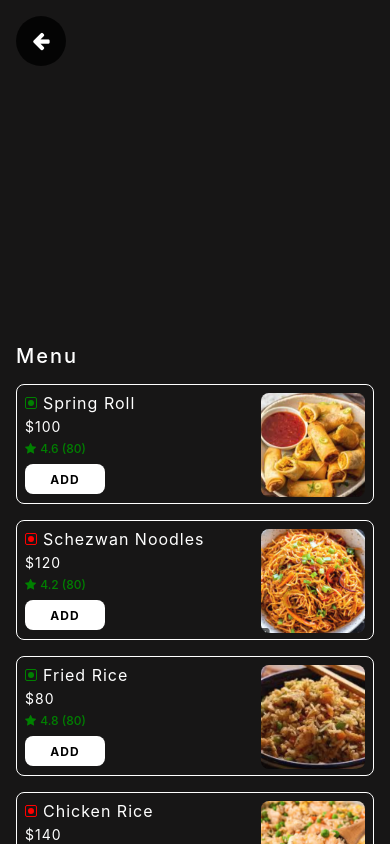
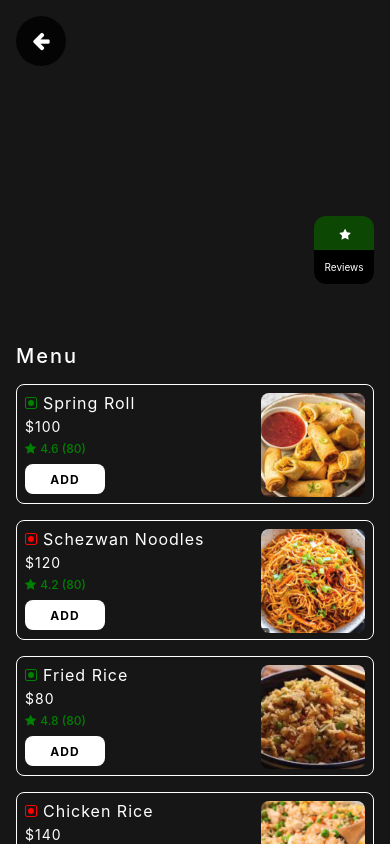
Before and after one commit to rishabh-080895/restaurantApp, a React Native app: screen /details in a window 390 px wide. Built offline with nearby package versions, Linux system fonts and the light colour scheme.

Commit message:
project completion and ready for submission

```diff
--- a/App.tsx
+++ b/App.tsx
@@ -11,7 +11,7 @@ const Stack = createNativeStackNavigator();
 
 function App(): React.JSX.Element {
   return (
-    <SafeAreaView style={{flex: 1}}>
+    <SafeAreaView style={{flex: 1, backgroundColor: '#171616'}}>
       <NavigationContainer>
         <Stack.Navigator screenOptions={{headerShown: false}}>
           <Stack.Screen name="listing" component={RestaurantListing} />
--- a/src/component/Cart.tsx
+++ b/src/component/Cart.tsx
@@ -7,6 +7,7 @@ import {
   TouchableOpacity,
   useWindowDimensions,
   Image,
+  Pressable,
 } from 'react-native';
 import Header from './Header';
 import {useFocusEffect, useNavigation} from '@react-navigation/native';
@@ -17,11 +18,14 @@ import {isValueNullOrEmpty} from '../../helper';
 import Icon from 'react-native-vector-icons/FontAwesome';
 
 const Cart = ({route}) => {
-  const restaurantId = route?.params?.restaurantId;
+  const source = route?.params?.source;
   const navigation = useNavigation();
   const [cart, setCart] = useState({});
   const {width} = useWindowDimensions();
   const [showSuccess, setShowSuccess] = useState(false);
+  const [restaurantId, setRestaurantId] = useState(
+    route?.params?.restaurantId ?? '',
+  );
 
   const getCart = async () => {
     try {
@@ -29,6 +33,9 @@ const Cart = ({route}) => {
       if (value !== null) {
         const parsedCart = JSON.parse(value);
         setCart(parsedCart);
+        if (source === 'home' && isValueNullOrEmpty(restaurantId)) {
+          setRestaurantId(parsedCart?.restaurantId);
+        }
         if (parsedCart?.items?.length) {
           calculateTotal();
         }
@@ -70,25 +77,21 @@ const Cart = ({route}) => {
     } else {
       cartObj = {...cart};
       if (cartObj?.restaurantId === restaurantId) {
-        const checkItemExist = cartObj?.items?.find(i => i?._id === itemId);
-        if (checkItemExist) {
-          const filteredItems = cartObj?.items?.filter(i => i?._id !== itemId);
-          const existingItem = {...checkItemExist};
+        const itemsArr = [...cartObj?.items];
+        const modifiedArr = [];
+        for (let i = 0; i < itemsArr?.length; i++) {
+          if (itemsArr?.[i]?._id === itemId) {
+            const existingItem = {...itemsArr?.[i]};
             existingItem.quantity += 1;
-
-          cartObj.items = [...filteredItems];
-          cartObj.items.push(existingItem);
-
+            modifiedArr.push(existingItem);
+          } else {
+            modifiedArr.push(itemsArr?.[i]);
+          }
+        }
+        cartObj.items = [...modifiedArr];
         AsyncStorage.setItem('CART', JSON.stringify(cartObj), () => {
           setCart(cartObj);
         });
-        } else {
-          const CurItem = {...item, quantity: 1};
-          cartObj.items.push(CurItem);
-          AsyncStorage.setItem('CART', JSON.stringify(cartObj), () => {
-            setCart(cartObj);
-          });
-        }
       } else {
         Alert.alert(
           'Are you sure',
@@ -126,22 +129,23 @@ const Cart = ({route}) => {
     let cartObj = {};
     cartObj = {...cart};
     if (cartObj?.restaurantId === restaurantId) {
-      const checkItemExist = cartObj?.items?.find(i => i?._id === itemId);
-      if (checkItemExist) {
-        const filteredItems = cartObj?.items?.filter(i => i?._id !== itemId);
-        const existingItem = {...checkItemExist};
-
+      const itemsArr = [...cartObj?.items];
+      const modifiedArr = [];
+      for (let i = 0; i < itemsArr?.length; i++) {
+        if (itemsArr?.[i]?._id === itemId) {
+          const existingItem = {...itemsArr?.[i]};
           existingItem.quantity -= 1;
-
-        cartObj.items = [...filteredItems];
           if (existingItem?.quantity > 0) {
-          cartObj.items.push(existingItem);
+            modifiedArr.push(existingItem);
           }
-
+        } else {
+          modifiedArr.push(itemsArr?.[i]);
+        }
+      }
+      cartObj.items = [...modifiedArr];
       AsyncStorage.setItem('CART', JSON.stringify(cartObj), () => {
         setCart(cartObj);
       });
-      }
     }
   };
 
@@ -191,7 +195,21 @@ const Cart = ({route}) => {
           />
         )}
         contentContainerStyle={{paddingHorizontal: 16}}
-        ListFooterComponent={<View style={{height: 100}} />}
+        ListFooterComponent={
+          <View style={{paddingBottom: 100}}>
+            <Pressable
+              style={style.addMoreBtn}
+              onPress={() => navigation.navigate('details', {restaurantId})}>
+              <Icon
+                name="plus"
+                size={16}
+                color="#fff"
+                style={{paddingRight: 6}}
+              />
+              <Text style={style.addMoreText}>Add more items</Text>
+            </Pressable>
+          </View>
+        }
         showsVerticalScrollIndicator={false}
         ListEmptyComponent={
           <View
@@ -246,8 +264,8 @@ const style = StyleSheet.create({
   },
   btnText2: {
     color: '#000',
-    fontSize: 16,
-    fontWeight: 'bold',
+    fontSize: 18,
+    fontWeight: '500',
     letterSpacing: 1,
   },
   addBtn: {
@@ -268,7 +286,7 @@ const style = StyleSheet.create({
     backgroundColor: '#fff',
   },
   orderBar: {
-    height: 60,
+    height: 64,
     paddingHorizontal: 16,
     position: 'absolute',
     bottom: 0,
@@ -288,6 +306,20 @@ const style = StyleSheet.create({
     fontWeight: '500',
     marginTop: 4,
   },
+  addMoreText: {
+    color: '#fff',
+    fontSize: 16,
+    fontWeight: '500',
+    paddingRight: 6,
+    textAlign: 'center',
+  },
+  addMoreBtn: {
+    marginTop: 24,
+    alignItems: 'center',
+    flexDirection: 'row',
+    justifyContent: 'center',
+    paddingVertical: 20,
+  },
 });
 
 export default Cart;
--- a/src/component/RestaurantCard.tsx
+++ b/src/component/RestaurantCard.tsx
@@ -44,7 +44,8 @@ const RestaurantCard = ({data, openDetails = () => {}}) => {
                 <Text style={style.subText}>{data?.location}</Text>
               </View>
               <View style={{flexDirection: 'row', alignItems: 'center'}}>
-                <Text style={[style.subText, {color: 'green'}]}>
+                <Text
+                  style={[style.subText, {color: 'green', fontWeight: 'bold'}]}>
                   {data?.rating}
                 </Text>
                 <Icon
@@ -125,7 +126,8 @@ const style = StyleSheet.create({
     top: 0,
     right: 0,
     backgroundColor: '#fff',
-    width: 60,
+    width: 64,
+    paddingVertical: 2,
     borderBottomLeftRadius: 8,
     alignItems: 'center',
   },
--- a/src/component/RestaurantDetails.tsx
+++ b/src/component/RestaurantDetails.tsx
@@ -7,20 +7,29 @@ import {
   Pressable,
   Image,
   Alert,
+  ImageBackground,
 } from 'react-native';
 import {useFocusEffect, useNavigation} from '@react-navigation/native';
 import Icon from 'react-native-vector-icons/FontAwesome';
-import {menuItems} from '../constant/listingData';
+import {menuItems, restaurantData} from '../constant/listingData';
 import MenuItem from './MenuItem';
 import AsyncStorage from '@react-native-async-storage/async-storage';
 import {useCallback, useEffect, useState} from 'react';
 import {isValueNullOrEmpty} from '../../helper';
 
 const RestaurantDetails = ({route}) => {
-  const details = route?.params?.item;
+  const restaurantId = route?.params?.restaurantId;
   const navigation = useNavigation();
   const {width} = useWindowDimensions();
   const [cart, setCart] = useState({});
+  const [details, setDetails] = useState(null);
+
+  useEffect(() => {
+    const getRestaurantDetails = restaurantData?.find(
+      i => i?._id === restaurantId,
+    );
+    setDetails(getRestaurantDetails);
+  }, []);
 
   const getCart = async () => {
     try {
@@ -41,7 +50,6 @@ const RestaurantDetails = ({route}) => {
 
   const addItemFunction = async item => {
     const itemId = item?._id;
-    const restaurantId = details?._id;
     let cartObj = {};
     if (isValueNullOrEmpty(cart?.restaurantId)) {
       const finalItem = {...item, quantity: 1};
@@ -108,7 +116,6 @@ const RestaurantDetails = ({route}) => {
 
   const onRemoveItem = async item => {
     const itemId = item?._id;
-    const restaurantId = details?._id;
     let cartObj = {};
     cartObj = {...cart};
     if (cartObj?.restaurantId === restaurantId) {
@@ -178,14 +185,34 @@ const RestaurantDetails = ({route}) => {
         </Pressable>
       ) : null}
       <ScrollView>
-        <Image
+        <ImageBackground
           source={details?.image}
           style={{
             width: width,
             height: 300,
             overflow: 'hidden',
-          }}
-        />
+          }}>
+          <View style={style.ratingBox}>
+            <View style={style.eachBox}>
+              <Text
+                style={[style.subText, {color: '#fff', fontWeight: 'bold'}]}>
+                {details?.rating}
+              </Text>
+              <Icon
+                name="star"
+                size={12}
+                color="#fff"
+                style={{paddingLeft: 2, top: 2}}
+              />
+            </View>
+            <View style={style.bottomBox}>
+              <Text style={[style.subText2, {fontWeight: '500', fontSize: 12}]}>
+                {details?.reviews}
+              </Text>
+              <Text style={style.subText2}>Reviews</Text>
+            </View>
+          </View>
+        </ImageBackground>
         <View style={style.content}>
           <Text style={style.text}>{details?.name}</Text>
           <Text style={style.subText}>{details?.description}</Text>
@@ -259,6 +286,33 @@ const style = StyleSheet.create({
     color: '#000',
     fontSize: 12,
   },
+  ratingBox: {
+    width: 60,
+    height: 68,
+    backgroundColor: '#0c4703',
+    borderRadius: 12,
+    position: 'absolute',
+    bottom: 16,
+    right: 16,
+    overflow: 'hidden',
+  },
+  eachBox: {
+    flex: 1,
+    justifyContent: 'center',
+    alignItems: 'center',
+    flexDirection: 'row',
+  },
+  subText2: {
+    color: '#ffffff',
+    fontSize: 10,
+  },
+  bottomBox: {
+    backgroundColor: '#000',
+    flexDirection: 'column',
+    flex: 1,
+    alignItems: 'center',
+    justifyContent: 'center',
+  },
 });
 
 export default RestaurantDetails;
--- a/src/component/RestaurantListing.tsx
+++ b/src/component/RestaurantListing.tsx
@@ -5,19 +5,47 @@ import {
   FlatList,
   ScrollView,
   useWindowDimensions,
+  Pressable,
 } from 'react-native';
 import {restaurantData} from '../constant/listingData';
 import RestaurantCard from './RestaurantCard';
 import Header from './Header';
-import {useNavigation} from '@react-navigation/native';
+import {useFocusEffect, useNavigation} from '@react-navigation/native';
 import OfferRestaurantCard from './OfferRestaurantCard';
+import {useCallback, useEffect, useState} from 'react';
+import AsyncStorage from '@react-native-async-storage/async-storage';
+import Icon from 'react-native-vector-icons/FontAwesome';
 
 const RestaurantListing = () => {
   const navigation = useNavigation();
   const {width} = useWindowDimensions();
+  const [restaurantResponse, setRestaurantResponse] = useState([]);
+  const [cart, setCart] = useState({});
+
+  const getCart = async () => {
+    try {
+      const value = await AsyncStorage.getItem('CART');
+      if (value !== null) {
+        setCart(JSON.parse(value));
+      }
+    } catch (error) {
+      // Error retrieving data
+    }
+  };
+
+  useFocusEffect(
+    useCallback(() => {
+      getCart();
+    }, []),
+  );
+
+  useEffect(() => {
+    const getRestaurantData = [...restaurantData];
+    setRestaurantResponse(getRestaurantData);
+  }, []);
 
   const BannerSection = () => {
-    const offersRestaurants = restaurantData?.filter(i => i?.popular);
+    const offersRestaurants = restaurantResponse?.filter(i => i?.popular);
     return (
       <View>
         <Text style={style.spotlight}>Best offers for you</Text>
@@ -29,7 +57,9 @@ const RestaurantListing = () => {
             <OfferRestaurantCard
               key={`offer_restaurants${item?.name}`}
               data={item}
-              openDetails={() => navigation.navigate('details', {item})}
+              openDetails={() =>
+                navigation.navigate('details', {restaurantId: item?._id})
+              }
             />
           ))}
         </ScrollView>
@@ -47,12 +77,14 @@ const RestaurantListing = () => {
         title="Restaurants"
       />
       <FlatList
-        data={restaurantData}
+        data={restaurantResponse}
         renderItem={({item}) => (
           <View style={{left: 16}}>
             <RestaurantCard
               data={item}
-              openDetails={() => navigation.navigate('details', {item})}
+              openDetails={() =>
+                navigation.navigate('details', {restaurantId: item?._id})
+              }
             />
           </View>
         )}
@@ -65,14 +97,33 @@ const RestaurantListing = () => {
           </View>
         }
       />
+      {cart?.items?.length > 0 ? (
+        <View style={[style.cartBottomBar, {width: width - 32}]}>
+          <Text style={style.cartText}>
+            {cart?.items?.length} {cart?.items?.length > 1 ? 'items' : 'item'}{' '}
+            added
+          </Text>
+          <Pressable
+            style={style.cartBtn}
+            onPress={() => navigation.navigate('cart', {source: 'home'})}>
+            <Text style={style.btnText}>View Cart</Text>
+            <Icon
+              name="chevron-right"
+              size={20}
+              color="#c2d119"
+              style={{top: 2}}
+            />
+          </Pressable>
+        </View>
+      ) : null}
     </View>
   );
 };
 
 const style = StyleSheet.create({
   text: {
-    color: 'white',
-    fontSize: 15,
+    color: '#fff',
+    fontSize: 16,
     fontWeight: 'bold',
   },
   spotlight: {
@@ -88,5 +139,34 @@ const style = StyleSheet.create({
     marginTop: 8,
     marginHorizontal: 16,
   },
+  cartBottomBar: {
+    height: 60,
+    borderWidth: 1,
+    borderColor: '#fff',
+    backgroundColor: '#000',
+    position: 'absolute',
+    left: 16,
+    bottom: 80,
+    borderRadius: 12,
+    flexDirection: 'row',
+    paddingHorizontal: 16,
+    justifyContent: 'space-between',
+    alignItems: 'center',
+  },
+  cartText: {
+    color: '#fff',
+    fontSize: 16,
+    fontWeight: '500',
+  },
+  btnText: {
+    color: '#c2d119',
+    fontSize: 16,
+    fontWeight: '500',
+    paddingRight: 6,
+  },
+  cartBtn: {
+    flexDirection: 'row',
+    alignItems: 'center',
+  },
 });
 export default RestaurantListing;
--- a/src/component/SearchScreen.tsx
+++ b/src/component/SearchScreen.tsx
@@ -42,7 +42,9 @@ const SearchScreen = () => {
           renderItem={({item}) => (
             <RestaurantCard
               data={item}
-              openDetails={() => navigation.navigate('details', {item})}
+              openDetails={() =>
+                navigation.navigate('details', {restaurantId: item?._id})
+              }
             />
           )}
           contentContainerStyle={{paddingHorizontal: 16}}
--- a/src/constant/listingData.ts
+++ b/src/constant/listingData.ts
@@ -7,7 +7,8 @@ export const restaurantData = [
         "popular": false,
 		"location": 'Spain',
 		"_id": 1,
-		"rating": '4.9'
+		"rating": '4.9',
+		"reviews": 80,
 	},
     {
 		"name": "Per Se New York",
@@ -19,6 +20,7 @@ export const restaurantData = [
 		"_id": 2,
 		"rating": '4.9',
 		"spotlight": 'Menu under $200',
+		"reviews": 120,
 	},
     {
 		"name": "Kyo Aji, Tokyo",
@@ -30,6 +32,7 @@ export const restaurantData = [
 		"_id": 4,
 		"rating": '4.5',
 		"spotlight": 'Best in ambience',
+		"reviews": 90,
 	},
 	{
 		"name": "Per Savoy, Paris",
@@ -41,6 +44,7 @@ export const restaurantData = [
 		"_id": 3,
 		"rating": '4.2',
 		"spotlight": 'Popular right now',
+		"reviews": 280,
 	},
     {
 		"name": "Masa New York",
@@ -50,7 +54,8 @@ export const restaurantData = [
         "popular": false,
 		"location": 'USA',
 		"_id": 5,
-		"rating": '4.1'
+		"rating": '4.1',
+		"reviews": 60,
 	},
     {
 		"name": "Ultraviolet By Paul Pairet",
@@ -60,7 +65,8 @@ export const restaurantData = [
         "popular": false,
 		"location": 'China',
 		"_id": 6,
-		"rating": '4.6'
+		"rating": '4.6',
+		"reviews": 90,
 	}
 ];
 
```
Lines whose indentation alone changed are shown as unchanged.
